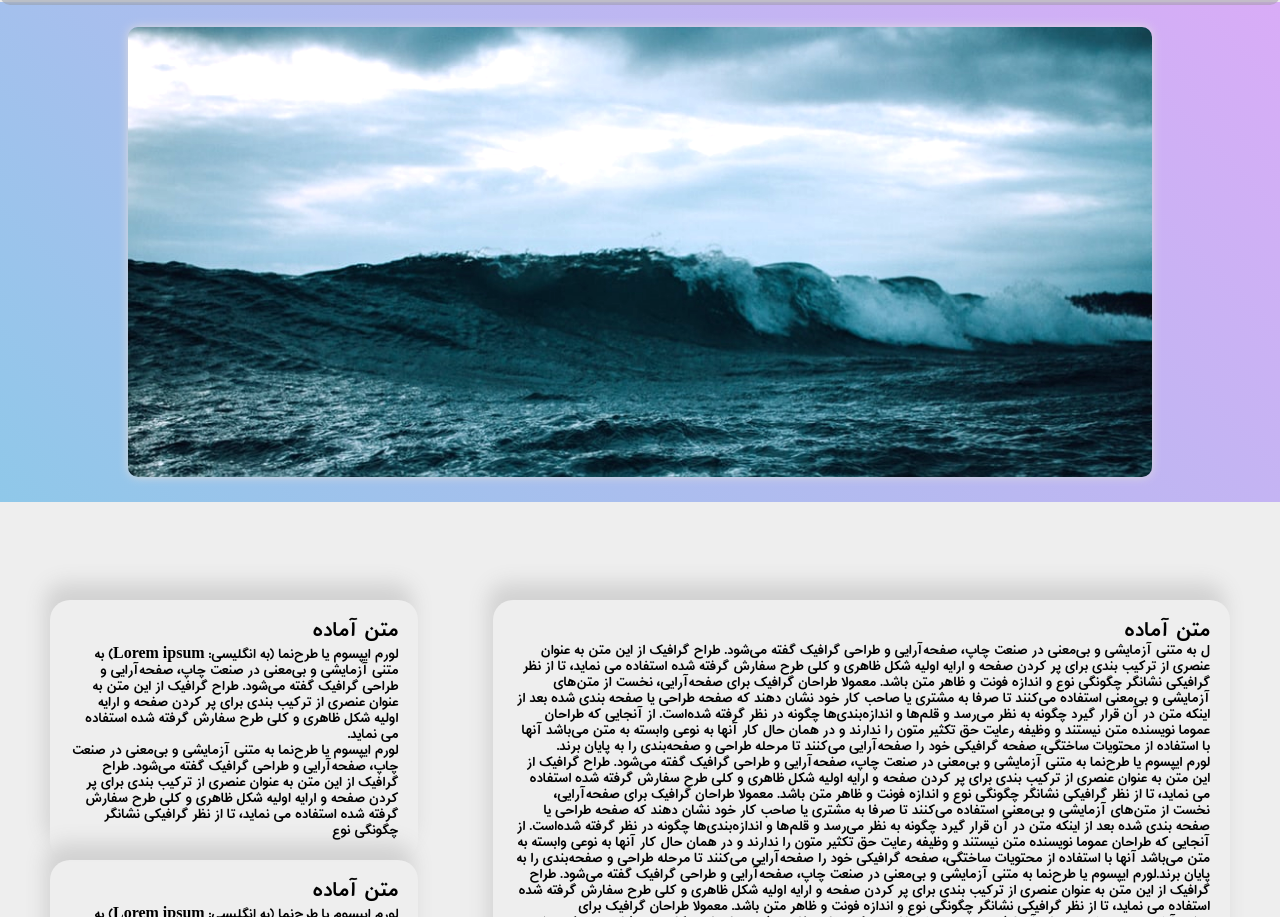
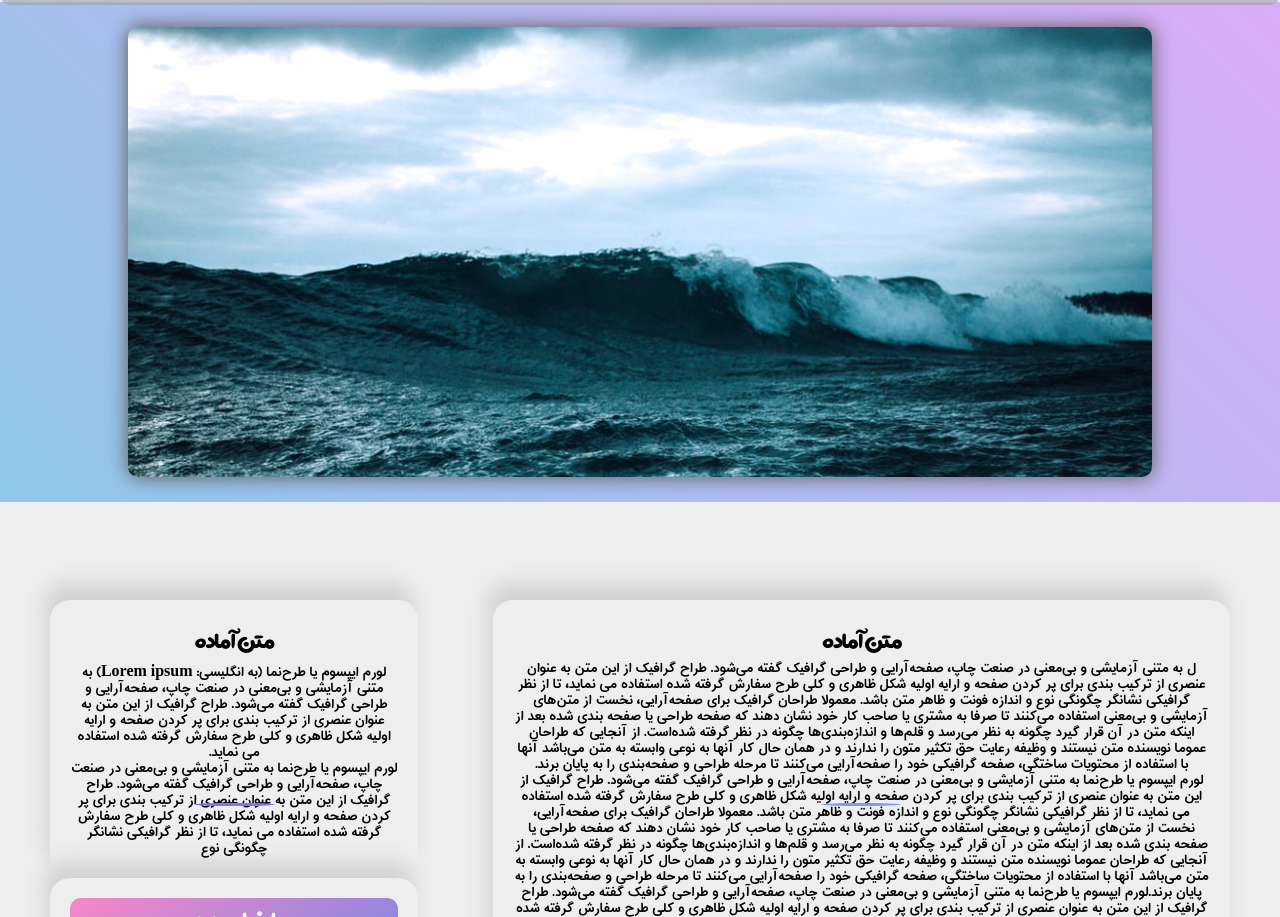
Before and after one commit to mhmdmhd6/responsive1, a plain HTML site: page index.html in a window 1280 px wide. Shown: the part 35-952 px from the top of the page. Drawn offline with Linux system fonts and the light colour scheme.

Commit message:
New Updeate

```diff
--- a/index.html
+++ b/index.html
@@ -25,7 +25,9 @@
         <div class="parent-picture">
             <div class="child-picture"></div>
         </div>
+
         <br>
+
     <div class="container" id="container">
         <div class="right-content">
             <div class="right-child">
@@ -46,7 +48,7 @@
                     </p>
                 </div>
                 <div class="sidebar-content">
-                    <h2>متن آماده</h2>
+                    <h2>اخبار جدید</h2>
                      <p> لورم ایپسوم یا طرح&zwnj;نما (به انگلیسی: Lorem ipsum) به متنی آزمایشی و بی&zwnj;معنی در صنعت چاپ، صفحه&zwnj;آرایی و طراحی گرافیک گفته می&zwnj;شود. طراح گرافیک از این متن به عنوان عنصری از ترکیب بندی برای پر کردن صفحه و ارایه اولیه شکل ظاهری و کلی طرح سفارش گرفته شده استفاده می نماید.
                      </p>
                      <p> لورم ایپسوم یا طرح&zwnj;نما  به متنی آزمایشی و بی&zwnj;معنی در صنعت چاپ، صفحه&zwnj;آرایی و طراحی گرافیک گفته می&zwnj;شود. طراح گرافیک از این متن به عنوان عنصری از ترکیب بندی برای پر کردن صفحه و ارایه اولیه شکل ظاهری و کلی طرح سفارش گرفته شده استفاده می نماید، تا از نظر گرافیکی نشانگر چگونگی نوع
--- a/style.css
+++ b/style.css
@@ -14,7 +14,6 @@ body {
     left: 0;
     z-index: 1;
     backdrop-filter: blur(5px);
-    webkit-backdrop-filter: blur(5px);
     background: rgb(0 0 0 / 16%);
     border-bottom-right-radius: 10px;
     border-bottom-left-radius: 10px;
@@ -37,10 +36,7 @@ body {
     letter-spacing: 3px;
 }
 
-@media  (max-width: 900px) {
-    .navbar {
-        height: 55px;
-    }
+@media  (max-width: 600px) {
     .navbar .computer li a {
         display: none;
     }
@@ -72,6 +68,10 @@ body {
     flex-direction: row-reverse;
 }
 .right p{
+    color: white;
+    font-size: 32px;
+    font-family: fantasy;
+    margin-right: 15px;
     display: none;
 }
 .right .fa-quote-left {
@@ -87,10 +87,6 @@ body {
     }
     .right p {
         display: block;
-        color: white;
-        font-size: 14px;
-        font-family: fantasy;
-        margin-right: 15px;
     }
 }
 @keyframes rotated {
@@ -112,9 +108,9 @@ body {
 .child-picture {
     width: 80%;
     height: 90%;
-    background: url(./photo-1474267119072-677dd7959e96.jpg);
+    background: url(./1.jpg);
     background-size: cover;
-    box-shadow: 0 0 10px rgb(172, 169, 169) ;
+    box-shadow: 0 0 20px rgb(68, 67, 67) ;
     border-radius: 10px;
     filter: brightness(1.3);
 }
@@ -133,10 +129,20 @@ body {
     border-radius: 4px;
     margin-left: 30px;
 }
+@media screen and (max-width:600px) {
+    .right-content{
+        flex: 1;
+        order: 1;
+        margin: 0 auto;
+    }
+}
 .right-child {
     box-shadow: -5px -17px 20px #d2d2d2;
     padding: 20px;
     border-radius: 20px;
+}
+.right-child p {
+    text-align: center;
 }
 .left-content {
     flex: 1;
@@ -147,12 +153,23 @@ body {
     margin-right: 5px;
 }
 .sidebar-content{
-        box-shadow: -5px -17px 20px #d2d2d2;
-        padding: 20px;
-        border-radius: 20px;
+    box-shadow: -5px -17px 20px #d2d2d2;
+    padding: 20px;
+    border-radius: 20px;
+}
+.sidebar-content p {
+    text-align: center;
 }
 .sidebar-content:last-child {
     border-bottom: 7px solid rgb(142, 191, 255);
+}
+
+.sidebar-content:last-child h2{
+    color: white;
+    padding: 1px 3px;
+    background: linear-gradient( 331deg , rgb(132 135 227) , #f987c7);
+    border-radius: 11px;
+    margin-bottom: 10px;
 }
 @font-face {
     font-family: 'sans';
@@ -164,9 +181,39 @@ p {
     direction: rtl;
 }
 h2 {
-    font-family: 'sans';
-    font-weight: 700;
+    font-family: 'Aviny';
+    font-weight: 900;
     direction: rtl;
+    font-size: 27px;
+    text-align: center;
+}
+.right-child h2::before  {
+    position: absolute;
+    content: "";
+    bottom: -41px;
+    width: 80px;
+    height: 3px;
+    background-color: rgb(113, 160, 247);
+    border-radius: 50%;
+}
+@media screen and (max-width:900px) {
+    .right-child h2::before {
+        bottom: -137px;
+    }
+}
+
+.sidebar-content h2::before  {
+    position: absolute;
+    content: "";
+    bottom: -41px;
+    width: 80px;
+    height: 3px;
+    background-color: rgb(133, 113, 247);
+    border-radius: 50%;
+}
+@font-face {
+    font-family: 'Aviny';
+    src: url(./aviny.ttf);
 }
 @media  (max-width: 900px) {
     .left-content {
@@ -175,7 +222,7 @@ h2 {
 }
 .centering-shadow {
     height: 300px;
-    max-width: 100% ;
+    max-width: 1280px ;
     display: flex;
     justify-content: center;
     align-items: center;
@@ -215,14 +262,6 @@ h2 {
 .child-centering:nth-child(4) {
     color: rgb(204, 125, 21);
 }
-/*.child-centering:hover::after {
-    content: 'this is a button';
-    height: 100%;
-    font-size: 19px;
-    display:flex;
-    justify-content: center;
-    align-items: center;
-} */
 @media screen and (max-width:600px) {
     .child-centering {
         height: 280px;
```
Also changed, not shown: 1.jpg (renamed from photo-1474267119072-677dd7959e96.jpg), aviny.ttf (added).
